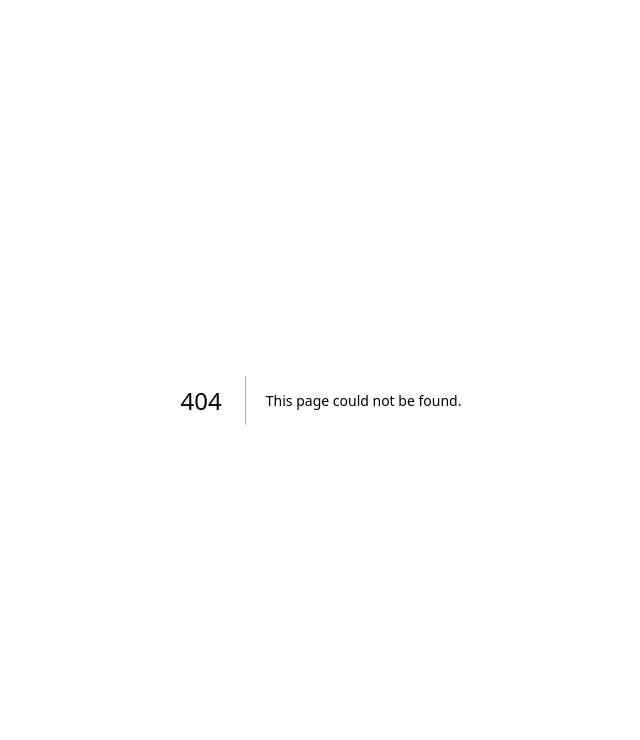
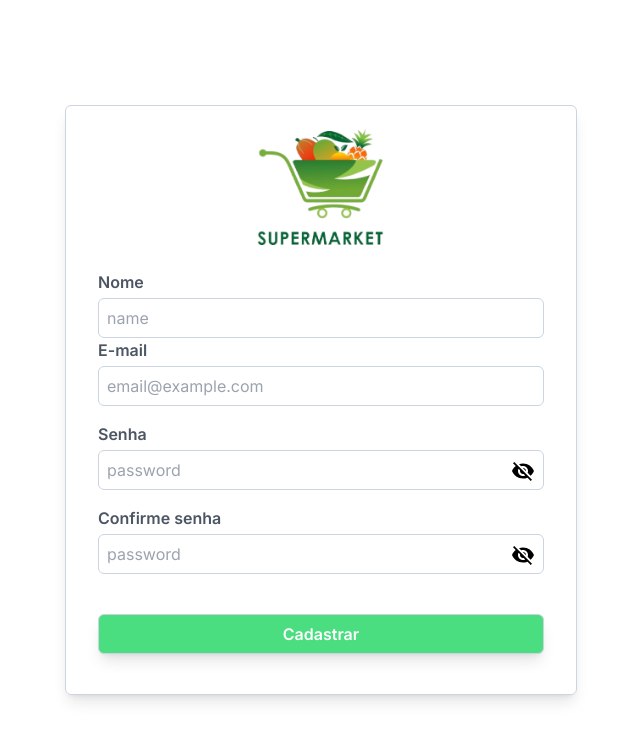
Before and after one commit to duzate/grocery-delivery-web, a Next.js app: page /register in a window 1280 px wide. Before the commit this address had no page. Shown: the top 740 px of the page, without its empty margins (319-959 px from the left). Built offline with nearby package versions, Linux system fonts and the light colour scheme.

Commit message:
feat: create page register

```diff
--- a/src/app/globals.css
+++ b/src/app/globals.css
@@ -3,11 +3,7 @@
 @tailwind utilities;
 
 
-*::-webkit-scrollbar {
-  display: none;
-}
-
-*::-ms-reveal {
+*::-webkit-scrollbar ::-ms-reveal{
   display: none;
 }
 
--- /dev/null
+++ b/src/app/register/page.tsx
@@ -0,0 +1,161 @@
+"use client";
+
+import Image from "next/image";
+import { useState } from "react";
+import z from "zod";
+
+import VisibilityIcon from "@mui/icons-material/Visibility";
+import VisibilityOffIcon from "@mui/icons-material/VisibilityOff";
+import SupermarketLogo from "@/../public/supermarket.png";
+import { registerSchema } from "@/schema/registerSchema";
+
+export default function Register() {
+  interface FormErrors {
+    name?: string;
+    email?: string;
+    password?: string;
+    confirmPassword?: string;
+  }
+
+  const [errors, setErrors] = useState<FormErrors>({});
+
+  const [registerForm, setRegisterForm] = useState({
+    name: "",
+    email: "",
+    password: "",
+    confirmPassword: ""
+  });
+  const handleChange = (event: React.ChangeEvent<HTMLInputElement>) => {
+    const { name, value } = event.target;
+    setRegisterForm({ ...registerForm, [name]: value });
+  };
+
+  const handleSubmit = async (event: React.FormEvent) => {
+    event.preventDefault();
+    try {
+      const validValues = registerSchema.parse(registerForm);
+      setErrors({});
+    } catch (error) {
+      if (error instanceof z.ZodError) {
+        setErrors(error.flatten().fieldErrors);
+        console.log(error.flatten());
+
+      }
+    }
+  };
+
+  const [isVisiblePassword, setIsVisiblePassword] = useState(false);
+  const [isVisibleConfirmPassword, setIsVisibleConfirmPassword] = useState(false);
+
+  return (
+    <div className='flex flex-col h-screen w-screen'>
+      <div className='flex justify-center items-center w-full h-full'>
+        <div className='flex flex-col justify-center items-center md:w-2/3 lg:w-2/5  border border-slate-300 rounded-md shadow-lg '>
+          <div className='flex w-full justify-center items-center mx-10 my-5'>
+            <Image
+              className='lg:w-1/4 lg:h-1/4 w-40 h-40 '
+              alt='Supermarket'
+              src={SupermarketLogo}
+              width={100}
+              height={100}
+              objectFit='fit'
+            />
+          </div>
+          <form onSubmit={handleSubmit} className='flex flex-col w-full px-8' action=''>
+          <div className='flex flex-col w-full gap-1'>
+                <label htmlFor='name' className='font-semibold text-gray-600'>
+                  Nome
+                </label>
+                <input
+                  className='border border-slate-300 rounded-md h-10 p-2 outline-none'
+                  type='name'
+                  name='name'
+                  id='name'
+                  placeholder='name'
+                  onChange={handleChange}
+                />
+                {errors.name && (
+                  <span className='error text-xs text-red-500'>{errors.name}</span>
+                )}
+              </div>
+            <div className='flex flex-col w-full gap-4'>
+              <div className='flex flex-col w-full gap-1'>
+                <label htmlFor='email' className='font-semibold text-gray-600'>
+                  E-mail
+                </label>
+                <input
+                  className='border border-slate-300 rounded-md h-10 p-2 outline-none'
+                  type='email'
+                  name='email'
+                  id='email'
+                  placeholder='email@example.com'
+                  onChange={handleChange}
+                />
+                {errors.email && (
+                  <span className='error text-xs text-red-500'>{errors.email}</span>
+                )}
+              </div>
+              <div className='flex flex-col w-full gap-1'>
+                <label htmlFor='password' className='font-semibold text-gray-600'>
+                  Senha
+                </label>
+                <div className=' flex  items-center border border-slate-300 rounded-md h-10 w-full p-2'>
+                  <input
+                    className='h-full w-full outline-none rounded-md'
+                    type={isVisiblePassword ? "text" : "password"}
+                    name='password'
+                    id='password'
+                    placeholder='password'
+                    onChange={handleChange}
+                  />
+                  <div
+                    className='cursor-pointer'
+                    onClick={() => {
+                      setIsVisiblePassword(!isVisiblePassword);
+                    }}>
+                    {isVisiblePassword ? <VisibilityIcon /> : <VisibilityOffIcon />}
+                  </div>
+                </div>
+                {errors.password && (
+                  <span className='error text-xs text-red-500'>{errors.password}</span>
+                )}
+              </div>
+              <div className='flex flex-col w-full gap-1'>
+                <label htmlFor='confirmPassword' className='font-semibold text-gray-600'>
+                  Confirme senha
+                </label>
+                <div className=' flex  items-center border border-slate-300 rounded-md h-10 w-full p-2'>
+                  <input
+                    className='h-full w-full outline-none rounded-md'
+                    type={isVisibleConfirmPassword ? "text" : "password"}
+                    name='confirmPassword'
+                    id='confirmPassword'
+                    placeholder='password'
+                    onChange={handleChange}
+                  />
+                  <div
+                    className='cursor-pointer'
+                    onClick={() => {
+                      setIsVisibleConfirmPassword(!isVisibleConfirmPassword);
+                    }}>
+                    {isVisibleConfirmPassword ? <VisibilityIcon /> : <VisibilityOffIcon />}
+                  </div>
+                </div>
+                {errors.confirmPassword && (
+                  <span className='error text-xs text-red-500'>{errors.confirmPassword}</span>
+                )}
+              </div>
+            </div>
+            <div className='flex flex-col w-full '>
+              <button
+                type='submit'
+                className='flex justify-center items-center w-full px-8 bg-green-400 border border-slate-300 shadow-lg text-white font-semibold rounded-md h-10 my-10 '>
+                Cadastrar
+              </button>
+            </div>
+          </form>
+        </div>
+      </div>
+    </div>
+  );
+}
--- /dev/null
+++ b/src/schema/registerSchema.ts
@@ -0,0 +1,24 @@
+import { z } from 'zod';
+
+const phoneValidation = new RegExp(
+  /^(?:(?:\+|00)?(55)\s?)?(?:\(?([1-9][0-9])\)?\s?)?(?:((?:9\d|[2-9])\d{3})\-?(\d{4}))$/
+);
+
+// Minimum 8 characters, at least one uppercase letter, one lowercase letter, one number and one special character
+const passwordValidation = new RegExp(
+  /^(?=.*?[A-Z])(?=.*?[a-z])(?=.*?[0-9])(?=.*?[#?!@$%^&*-]).{8,}$/
+);
+
+export const registerSchema = z.object({
+  name: z.string().min(3, 'Nome invalido'),
+  email: z.string().email('Insira um e-mail válido'),
+  password: z.string().min(8, 'Senha com mínimo 8 caracteres. ').regex(passwordValidation,
+    {message: 'Senha deve conter letra e número, mínimo 1 letra maiúscula e 1 caractere especial'}
+  ),
+  confirmPassword: z.string().regex(passwordValidation),
+
+}).refine((data) => data.password === data.confirmPassword, {
+    message: 'Senhas não coincidem',
+    path: ['confirmPassword']
+  }
+);
```
